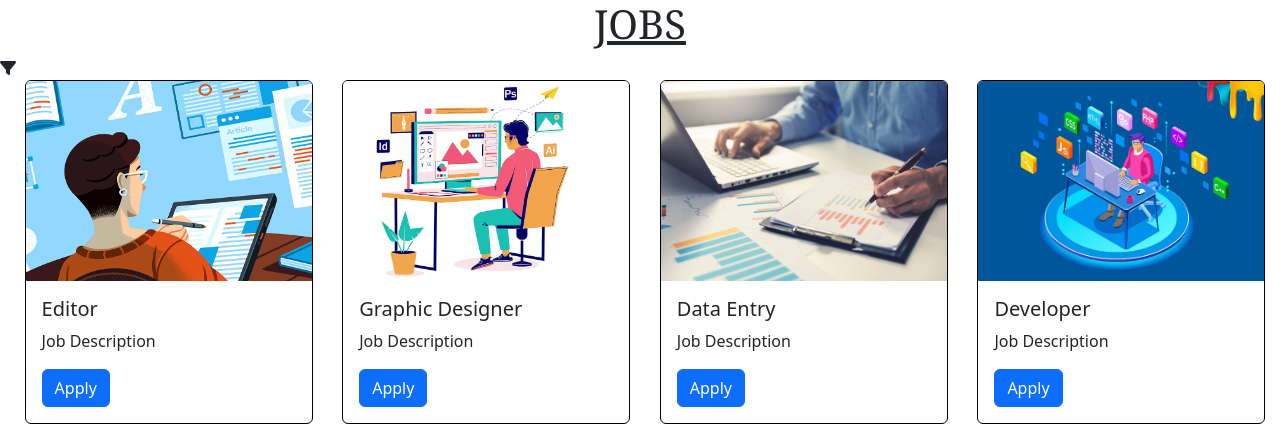
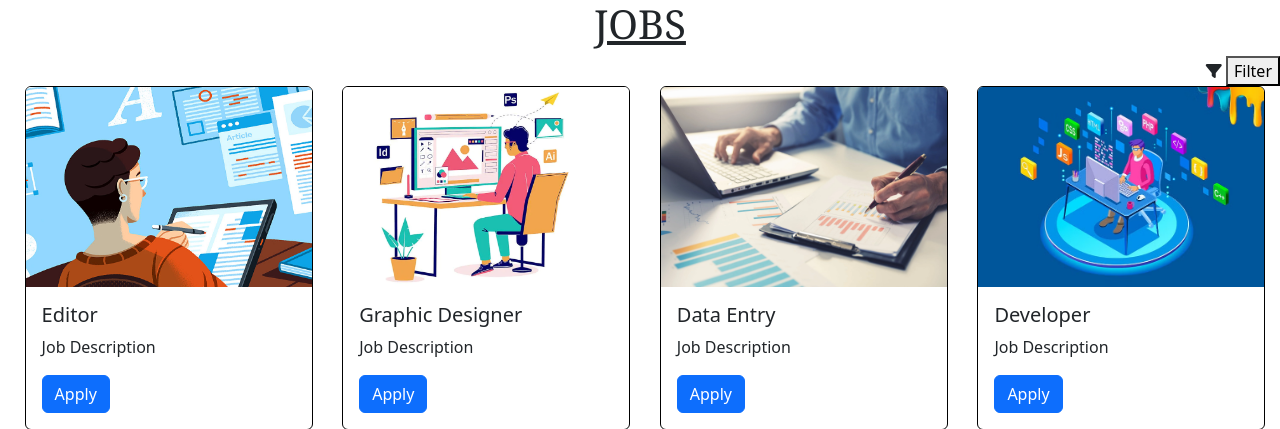
Before and after one commit to Sattwik2003/CV, a PHP site: page /page_jobs.php in a window 1280 px wide. Shown: the top 429 px of the page. Run offline with PHP 8.4, Linux system fonts and the light colour scheme.

Commit message:
added filter button

```diff
--- a/page_jobs.php
+++ b/page_jobs.php
@@ -21,12 +21,21 @@
   width: 286px;
   height: 200px;
 }
+.filter{
+  text-align: right;
+}
+.fa-solid fa-filter{
+  text-align: right;
+
+}
 
     </style>
 </head>
 <body>
     <div style="text-align: center;font-family: Georgia, 'Times New Roman', Times, serif;"><u><h1>JOBS</h1></u></div>
+    <div class="filter">
     <i class="fa-solid fa-filter"></i>
+    <button type="submit">Filter</button></div>
     <div class="cards">
     <div class="card" style="width: 18rem;margin-left: 10px;">
     <div class=photo>
```
